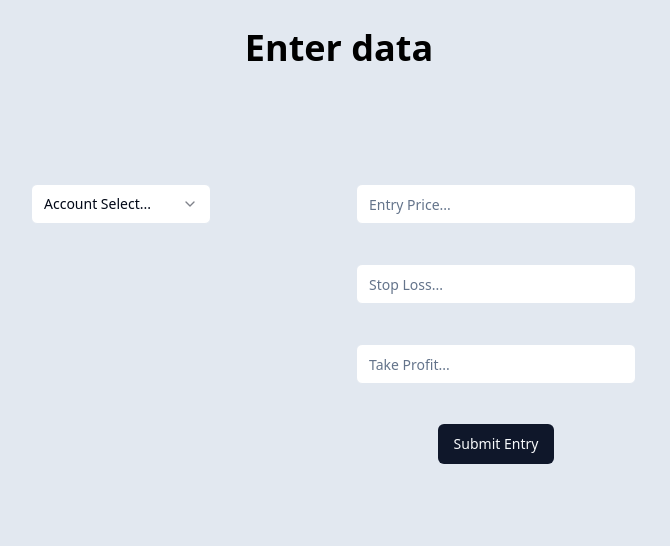
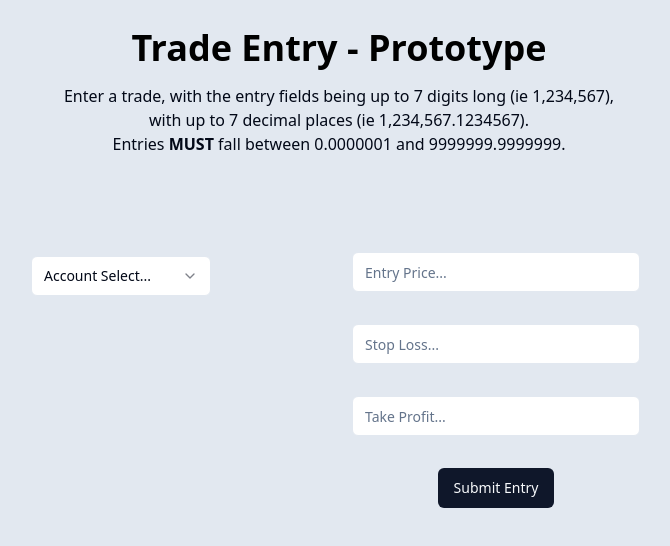
Before and after one commit to MShaw1223/project, a Next.js app: page / in a window 1280 px wide. Shown: the top 546 px of the page, without its empty margins (301-971 px from the left). Built offline with nearby package versions, Linux system fonts and the light colour scheme.

Commit message:
adding para with instructions

```diff
--- a/src/pages/index.tsx
+++ b/src/pages/index.tsx
@@ -66,10 +66,15 @@ export default function Home() {
     <main className="text-center p-3 bg-slate-200 h-screen">
       <div className="flex flex-col items-center">
         <h1 className="m-4 text-4xl font-extrabold text-black">
-          Enter data
+          Trade Entry - Prototype
         </h1>
+        <p className="font-light">
+          Enter a trade, with the entry fields being up to 7 digits long (ie 1,234,567),<br />
+          with up to 7 decimal places (ie 1,234,567.1234567). <br />
+          Entries <strong className="font-bold">MUST</strong> fall between 0.0000001 and 9999999.9999999. <br />
+        </p>
       </div>
-      {mutation.isLoading && <p>Submitting Data...</p>}
+      {mutation.isLoading && <p>Submitting Trade Data...</p>}
       {!mutation.isLoading && (
       <div className="flex flex-row my-20">
       <div className="w-full md:w-1/2 lg:w-1/3 xl:w-1/4">
@@ -80,16 +85,16 @@ export default function Home() {
       <div className="w-full md:w-1/2 lg:w-2/3 xl:w-3/4">
         <div className="flex flex-col items-center mx-auto">
           <form className="my-auto w-80" onSubmit={handleSubmit}>
-            <div className="p-5">
+            <div className="p-4">
               <Input id="entryPrice" name="entryPrice" type="number" step="any" placeholder="Entry Price..."></Input>
             </div>
-            <div className="p-5">
+            <div className="p-4">
               <Input id="stopLoss" name="stopLoss" type="number" step="any" placeholder="Stop Loss..."></Input>
             </div>
-            <div className="p-5">
+            <div className="p-4">
               <Input id="takeProfit" name="takeProfit" type="number" step="any" placeholder="Take Profit..."></Input>
             </div>
-            <div className="p-5">
+            <div className="p-4">
               <Button type="submit">Submit Entry</Button>
             </div>
           </form>
--- a/src/styles/globals.css
+++ b/src/styles/globals.css
@@ -1,6 +1,7 @@
 @tailwind base;
 @tailwind components;
 @tailwind utilities;
+
 
 @layer base {
   :root {
```
